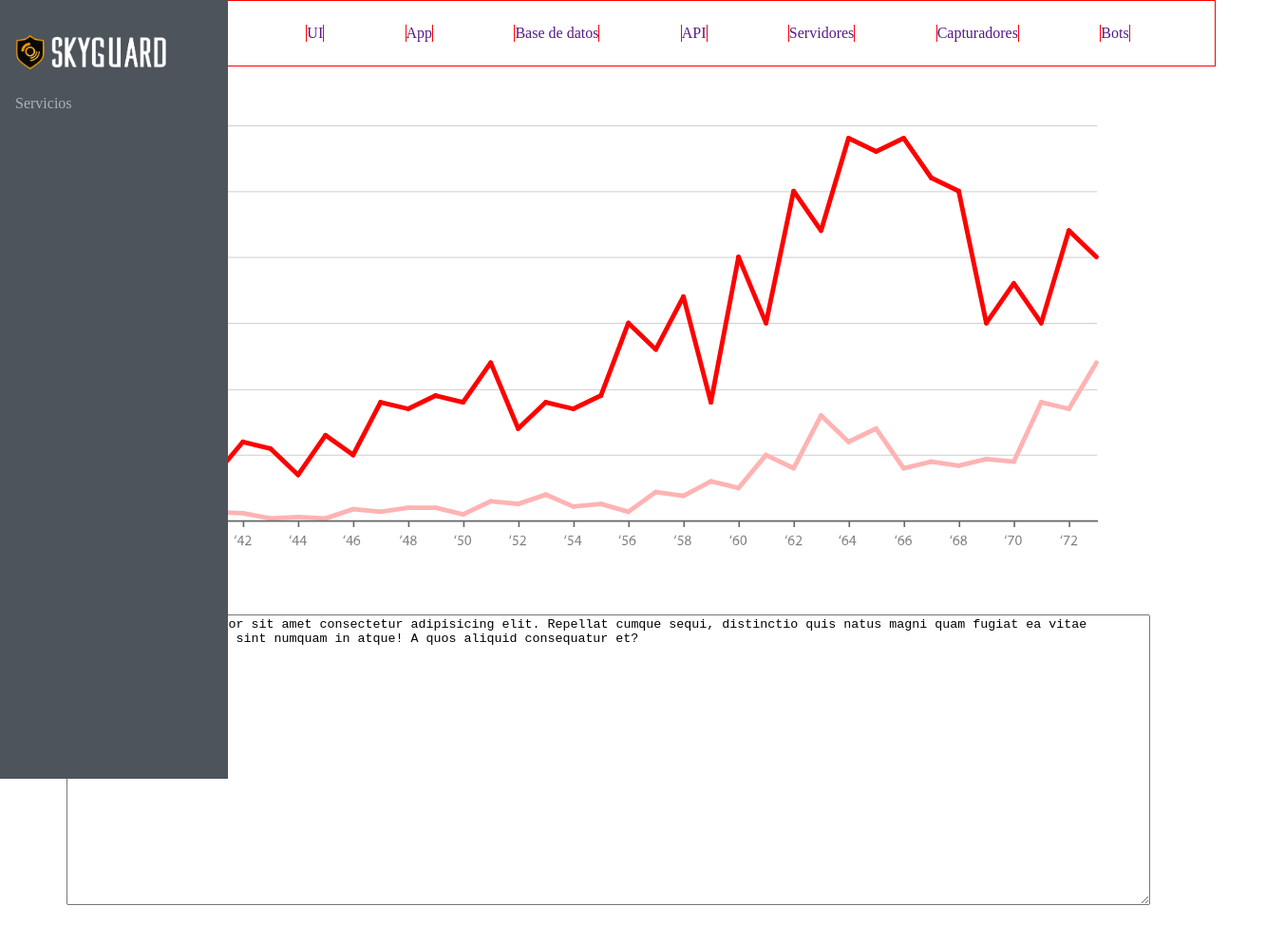
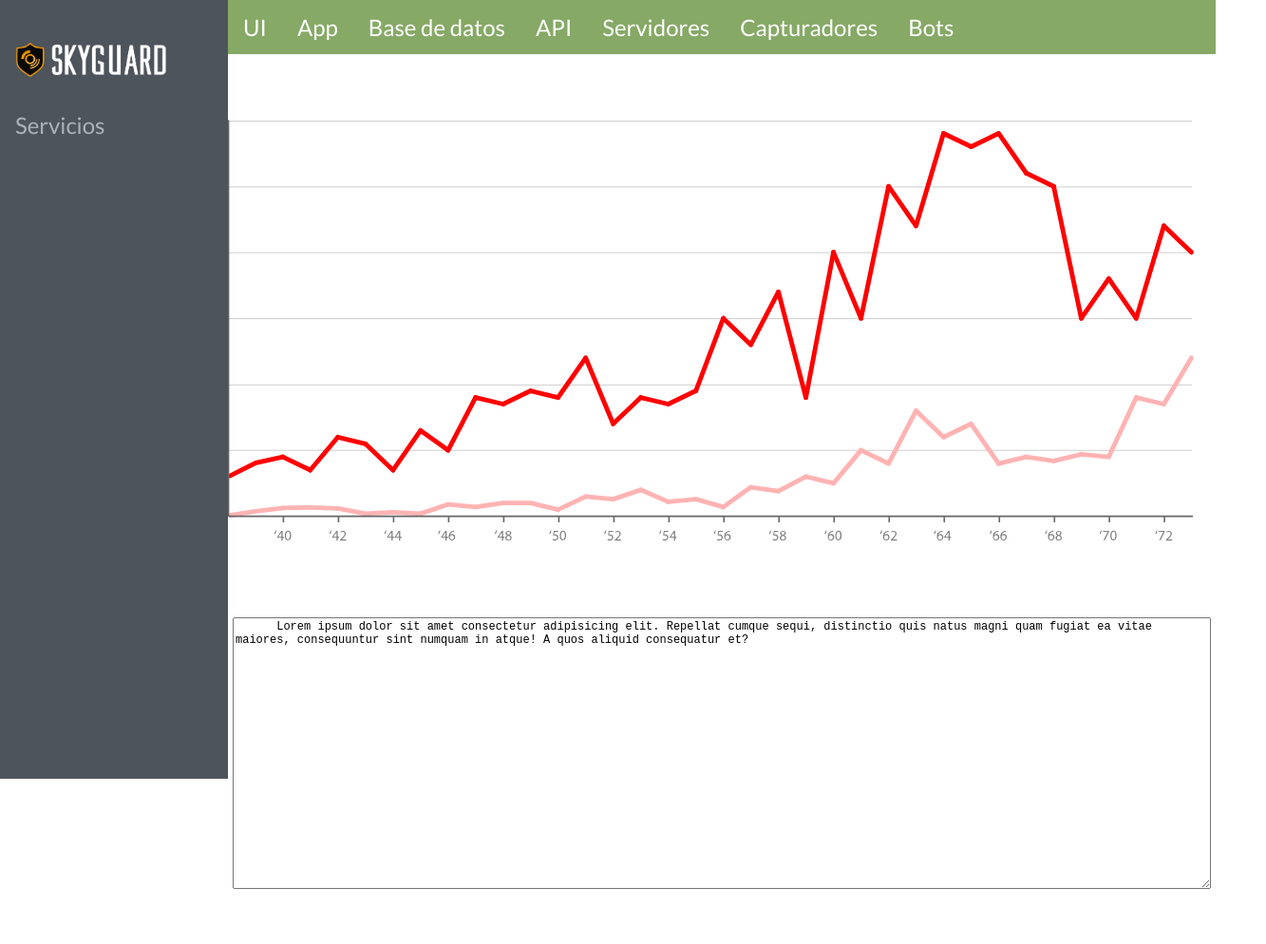
Before and after one commit to hectortllo/ezis, a plain HTML site: page index.html in a window 1280 px wide. Shown: the whole page at 95% size, 1333 px wide, since content can reach past the window. Drawn offline with Linux system fonts and the light colour scheme.

Commit message:
Diseño terminado

```diff
--- a/estilos/styles.css
+++ b/estilos/styles.css
@@ -1,5 +1,7 @@
 body {
   margin: 0;
+  font-family: 'Lato', sans-serif;
+  font-size: 24px;
 }
 .sidebar {
   height: 100%;
@@ -16,7 +18,6 @@ body {
 .sidebar a {
   padding: 6px 8px 6px 16px;
   text-decoration: none;
-  font-size: 16px;
   color: #abb3ba;
   display: block;
 }
@@ -29,33 +30,46 @@ body {
   margin-left: 16px;
 }
 
-.menu-options {
-  border: 1px solid red;
-  margin-left: 232px;
-  padding: 25px 12px;
-  display: flex;
-  justify-content: space-evenly;
+ul {
+  list-style-type: none;
+  margin: 0;
+  margin-left: 240px;
+  padding: 0;
+  overflow: hidden;
+  background-color: #86a966
 }
 
-.menu-options a {
+li {
+  float: left;
+}
+
+li a {
+  display: block;
+  color: white;
+  text-align: center;
+  padding: 14px 16px;
   text-decoration: none;
-  margin: 0px 8px;
-  border-left: 1px solid red;
-  border-right: 1px solid red;
+}
+
+li a:hover {
+  background-color: #8fb372;
 }
 
 .graphic-image {
   display: flex;
+  margin-left: 240px;
   justify-content: center;
 }
 
 .error-text-area {
   display: flex;
+  margin-left: 240px;
   justify-content: center;
 }
 
 textarea {
   margin: 25px 0 55px 0;
+  font-size: 12px;
   /* display: block;
   margin-left: auto;
   margin-right: auto; */
--- a/index.html
+++ b/index.html
@@ -5,6 +5,7 @@
   <meta name="viewport" content="width=device-width, initial-scale=1.0">
   <title>Ezis</title>
   <link rel="stylesheet" href="./estilos/styles.css">
+  <link href="https://fonts.googleapis.com/css2?family=Lato&display=swap" rel="stylesheet">
 </head>
 <body>
   <div class="sidebar">
@@ -13,15 +14,15 @@
     </figure>
     <a href="#">Servicios</a>
   </div>
-  <div class="menu-options">
-    <a href="">UI</a>
-    <a href="">App</a>
-    <a href="">Base de datos</a>
-    <a href="">API</a>
-    <a href="">Servidores</a>
-    <a href="">Capturadores</a>
-    <a href="">Bots</a>
-  </div>
+  <ul>
+    <li><a href="">UI</a></li>
+    <li><a href="">App</a></li>
+    <li><a href="">Base de datos</a></li>
+    <li><a href="">API</a></li>
+    <li><a href="">Servidores</a></li>
+    <li><a href="">Capturadores</a></li>
+    <li><a href="">Bots</a></li>
+  </ul>
   <figure class="graphic-image">
     <img src="./images/grafica_de_linea.svg" alt="imagen de gráficos" width="auto" height="520">
   </figure>
```
